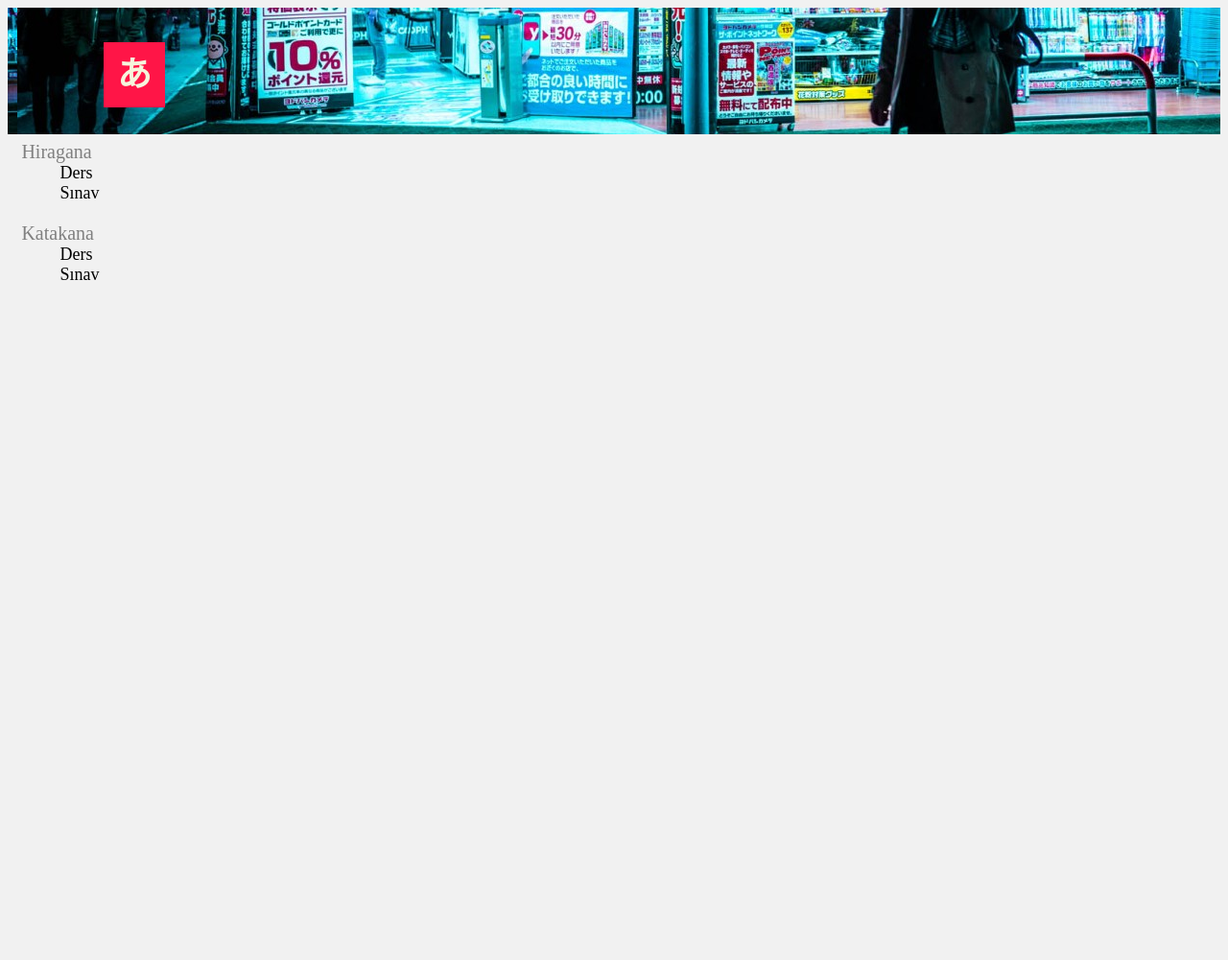
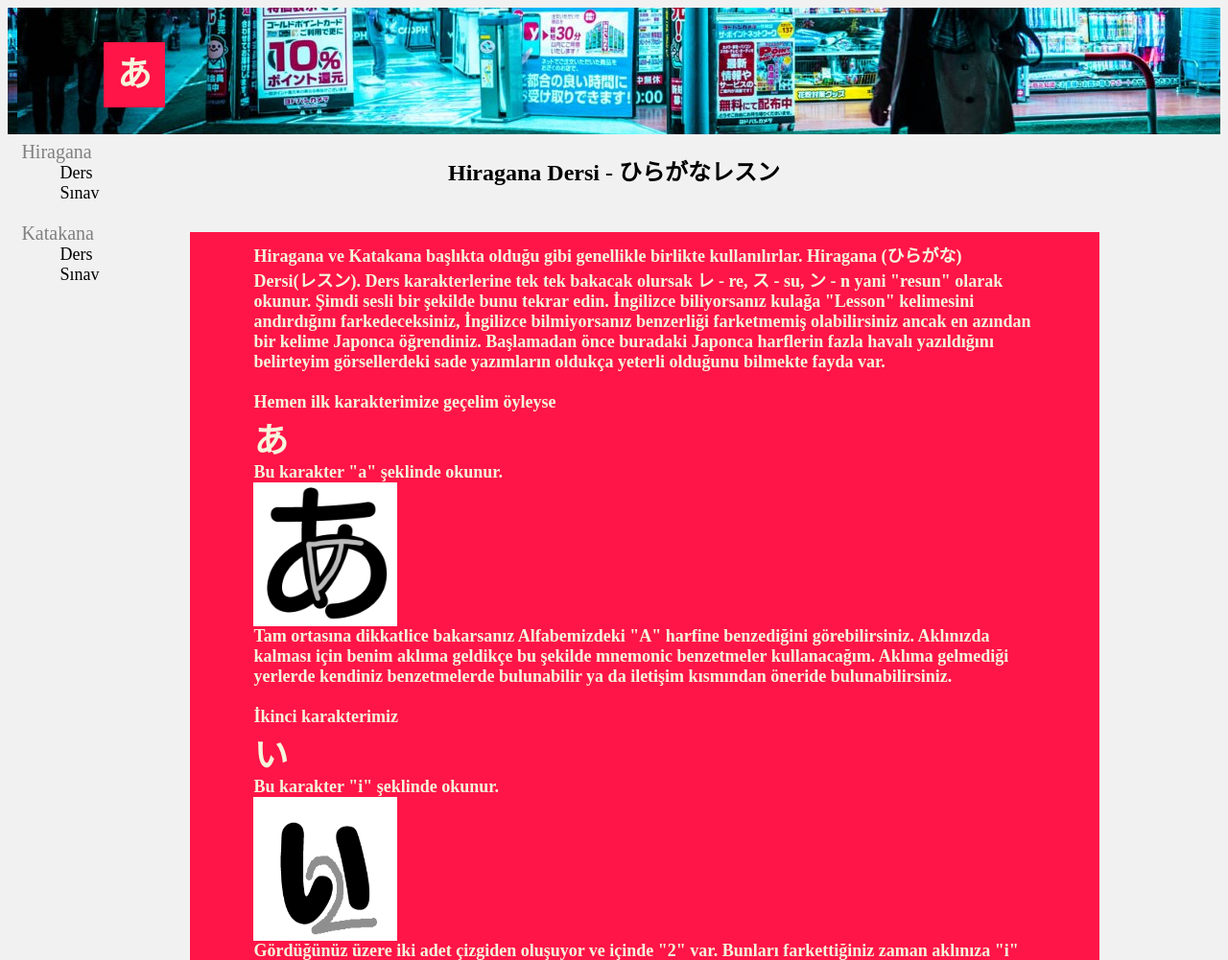
Before and after one commit to Phirsone/JaponAlfabeMBP102, a plain HTML site: page MBP102/hiragana_ders.html in a window 1280 px wide. Shown: the top 1001 px of the page at 96% size. Before the commit the page ends 800 px from the top, so only its background shows below. Drawn offline with Linux system fonts and the light colour scheme.

Commit message:
Add files via upload

```diff
--- a/MBP102/css/hiragana.css
+++ b/MBP102/css/hiragana.css
@@ -44,14 +44,19 @@ header .logo{
     font-weight: 500;
 }
 p{
+
     padding: 10px ;
     color: beige;
+    margin-top: 5%;
+    margin-left: 6%;
+    margin-right: 6%;
+    font-size: 18px;
+    font-weight: 700;
+}
+.arkpl{
     background-color: #ff1547;
-    margin-top: 5%;
-    margin-left: 10%;
-    margin-right: 5%;
-    font-size: 16px;
-    font-weight: 600;
+    margin-left: 15%;
+    margin-right: 10%;
 }
 .sticky {
     position: fixed;
--- a/MBP102/css/hiragana_ders.css
+++ b/MBP102/css/hiragana_ders.css
@@ -48,10 +48,10 @@ p{
     color: beige;
     background-color: #ff1547;
     margin-top: 5%;
-    margin-left: 10%;
-    margin-right: 5%;
-    font-size: 16px;
-    font-weight: 600;
+    margin-left: 6%;
+    margin-right: 6%;
+    font-size: 18px;
+    font-weight: 700;
 }
 .sticky {
     position: fixed;
@@ -67,3 +67,15 @@ header.sticky{
     top: 80px;
     margin-left: -2%;
 }
+.arkpl{
+    background-color: #ff1547;
+    margin-left: 15%;
+    margin-right: 10%;
+}
+span{
+    font-size: 36px;
+}
+img{
+    width: 150px;
+    height: 150px;
+}
--- a/MBP102/css/katakana.css
+++ b/MBP102/css/katakana.css
@@ -48,10 +48,10 @@ p{
     color: beige;
     background-color: #ff1547;
     margin-top: 5%;
-    margin-left: 10%;
-    margin-right: 5%;
-    font-size: 16px;
-    font-weight: 600;
+    margin-left: 6%;
+    margin-right: 6%;
+    font-size: 18px;
+    font-weight: 700;
 }
 .sticky {
     position: fixed;
@@ -67,3 +67,8 @@ header.sticky{
     top: 80px;
     margin-left: -2%;
 }
+.arkpl{
+    background-color: #ff1547;
+    margin-left: 15%;
+    margin-right: 10%;
+}
--- a/MBP102/css/katakana_ders.css
+++ b/MBP102/css/katakana_ders.css
@@ -67,3 +67,8 @@ header.sticky{
     top: 80px;
     margin-left: -2%;
 }
+.arkpl{
+    background-color: #ff1547;
+    margin-left: 15%;
+    margin-right: 10%;
+}
--- a/MBP102/hiragana_ders.html
+++ b/MBP102/hiragana_ders.html
@@ -26,6 +26,91 @@
         </ul>
     </div>
 
+    <h2 style="text-align: center;">Hiragana Dersi - ひらがなレスン</h2>
+    <div class="arkpl">
+    <p>
+        Hiragana ve Katakana başlıkta olduğu gibi genellikle birlikte kullanılırlar. Hiragana (ひらがな)　Dersi(レスン).
+        Ders karakterlerine tek tek bakacak olursak レ - re, ス - su, ン - n yani "resun" olarak okunur. Şimdi sesli bir şekilde bunu tekrar edin.
+        İngilizce biliyorsanız kulağa "Lesson" kelimesini andırdığını farkedeceksiniz, İngilizce bilmiyorsanız benzerliği farketmemiş olabilirsiniz ancak en azından bir kelime Japonca öğrendiniz.
+        Başlamadan önce buradaki Japonca harflerin fazla havalı yazıldığını belirteyim görsellerdeki sade yazımların oldukça yeterli olduğunu bilmekte fayda var.
+        <br>
+        <br>
+
+
+        Hemen ilk karakterimize geçelim öyleyse
+        <br>
+        <span>あ</span>
+        <br>
+        Bu karakter "a" şeklinde okunur.
+        <br>
+        <img src="img/hiragana_a.png" alt="">
+        <br>
+        Tam ortasına dikkatlice bakarsanız Alfabemizdeki "A" harfine benzediğini görebilirsiniz. Aklınızda kalması için benim aklıma geldikçe bu şekilde mnemonic benzetmeler kullanacağım.
+        Aklıma gelmediği yerlerde kendiniz benzetmelerde bulunabilir ya da iletişim kısmından öneride bulunabilirsiniz.
+        <br>
+        <br>
+
+
+        İkinci karakterimiz
+        <br>
+        <span>い</span>
+        <br>
+        Bu karakter "i" şeklinde okunur.
+        <br>
+        <img src="img/hiragana_i.png" alt="">
+        <br>
+        Gördüğünüz üzere iki adet çizgiden oluşuyor ve içinde "2" var. Bunları farkettiğiniz zaman aklınıza "i" gelsin.
+        <br>
+        <br>
+
+
+        Üçüncü karakterimiz
+        <br>
+        <span>う</span>
+        <br>
+        Bu karakter "u" şeklinde okunur.
+        <br>
+        <img src="img/hiragana_u.png" alt="">
+        <br>
+        Bariz bir şekilde yan dönmüş "u" harfine benziyor. Buna benzer başka bir karakter daha var onun için bu karakteri tek seferde öğrenebilirseniz süper olur.
+        <br>
+        <br>
+
+
+        Dördüncü karakter
+        <br>
+        <span>え</span>
+        <br>
+        Bu karakter "e" şeklinde okunur.
+        <br>
+        <img src="img/hiragana_e2.png" alt="">
+        <br>
+        Göld'e' yüz'e'n örd'e'ği görüyor musun? Ördeğin "e"si ? Biraz saçma oldu ancak anladığınızı düşünüyorum.
+        <br>
+        <br>
+
+        Beşinci karakter
+        <br>
+        <span>お</span>
+        <br>
+        Bu karakter "o" şeklinde okunur.
+        <br>
+        <img src="img/hiragana_o2.png" alt="">
+        <br>
+        Ortasında iki adet "o" var.
+        <br>
+        <br>
+
+        Altıncı karakter
+        <br>
+        <span>か</span>
+        <br>
+        <img src="img/hiragana_ka.png" alt="">
+        <br>
+
+
+    </p>
+    </div>
 
     <script>
         window.onscroll = function() {myFunction()};
```
Also changed, not shown: MBP102/hiragana.html (+12 -2 lines), MBP102/hiragana_sinav.html (+2 -0 lines).
